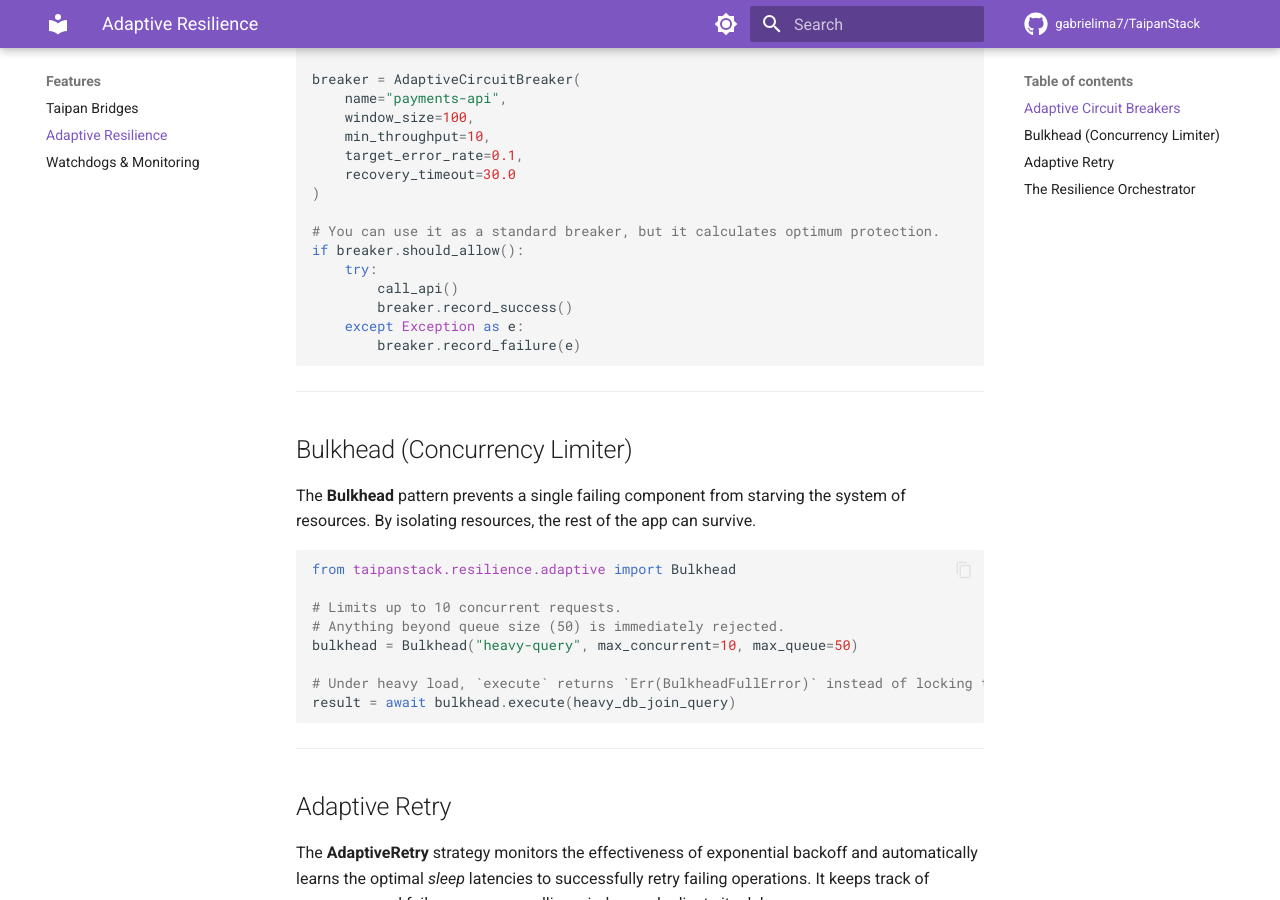
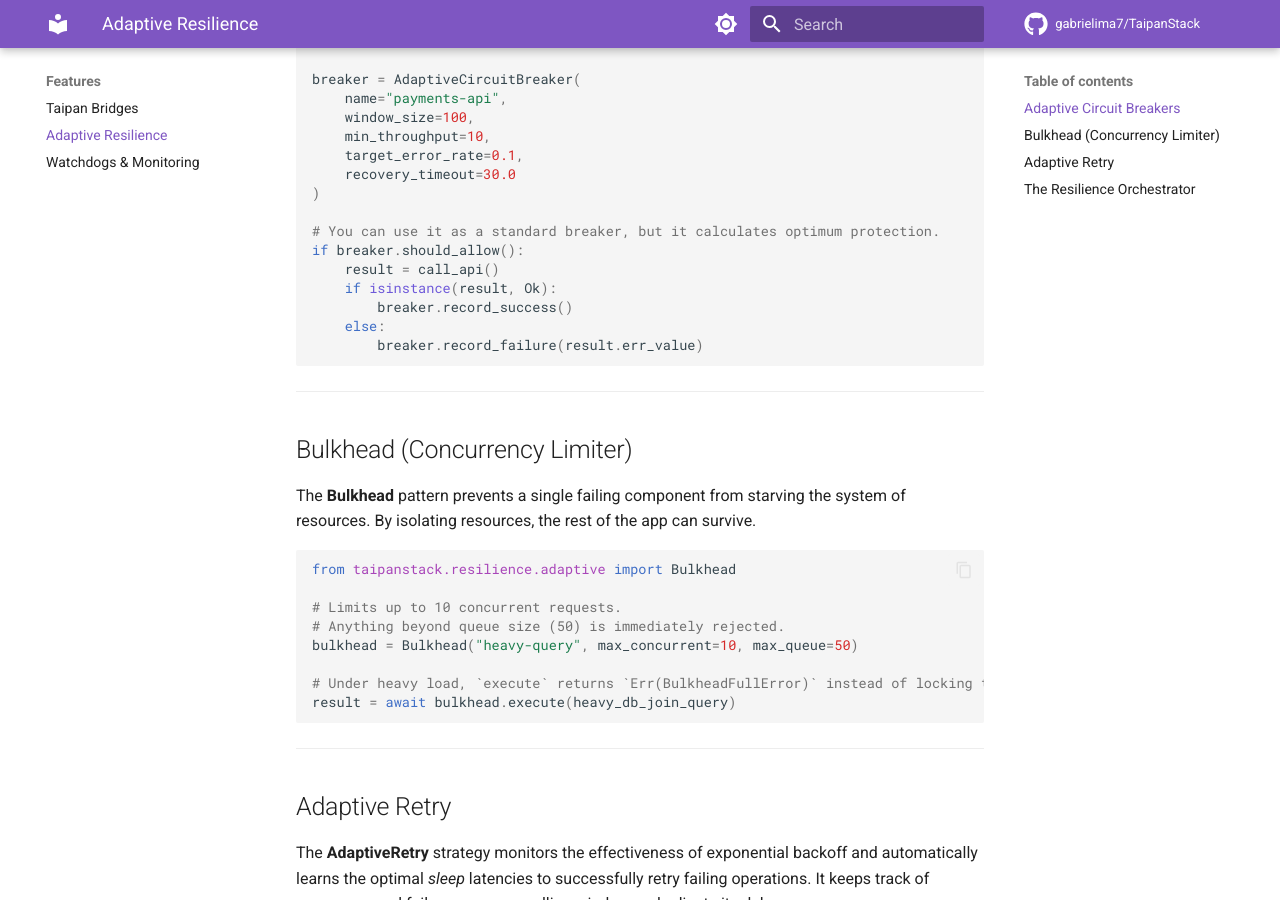
Before and after one commit to gabrielima7/TaipanStack, an MkDocs documentation site: the page built from docs/features/adaptive-resilience.md, in a window 1280 px wide and 900 px high, scrolled down 629 px. Built offline with MkDocs 1.6.1 and Material for MkDocs 9.7.7, drawn with Linux system fonts in a browser that asks for light colours; comment, search, counter and statistics services are not loaded.

Commit message:
docs: sync resilience docs with Result monad pattern
Updated standard try/except examples in docs/features/adaptive-resilience.md and docs/features/watchdogs.md to properly use the Result pattern (Ok/Err) as mandated by agents.md and recent core architectural changes. This aligns documentation with the current strict error handling standard without affecting test execution counts or coverage metrics.

Co-authored-by: gabrielima7 <230595838+gabrielima7@users.noreply.github.com>

````diff
--- a/docs/features/adaptive-resilience.md
+++ b/docs/features/adaptive-resilience.md
@@ -27,11 +27,11 @@ breaker = AdaptiveCircuitBreaker(
 
 # You can use it as a standard breaker, but it calculates optimum protection.
 if breaker.should_allow():
-    try:
-        call_api()
+    result = call_api()
+    if isinstance(result, Ok):
         breaker.record_success()
-    except Exception as e:
-        breaker.record_failure(e)
+    else:
+        breaker.record_failure(result.err_value)
 ```
 
 ---
````
Also changed, not shown: docs/features/watchdogs.md (+2 -5 lines).
